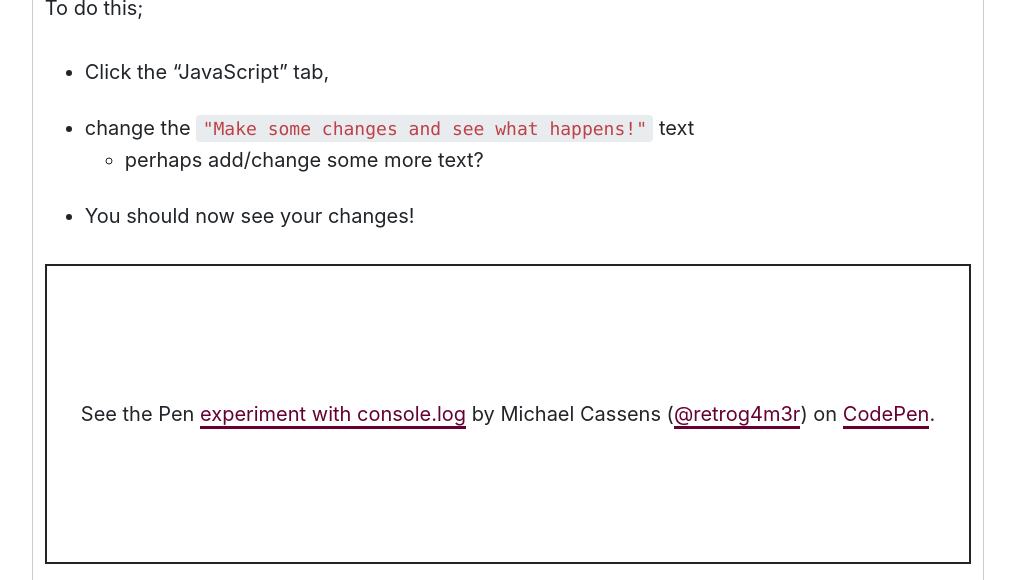
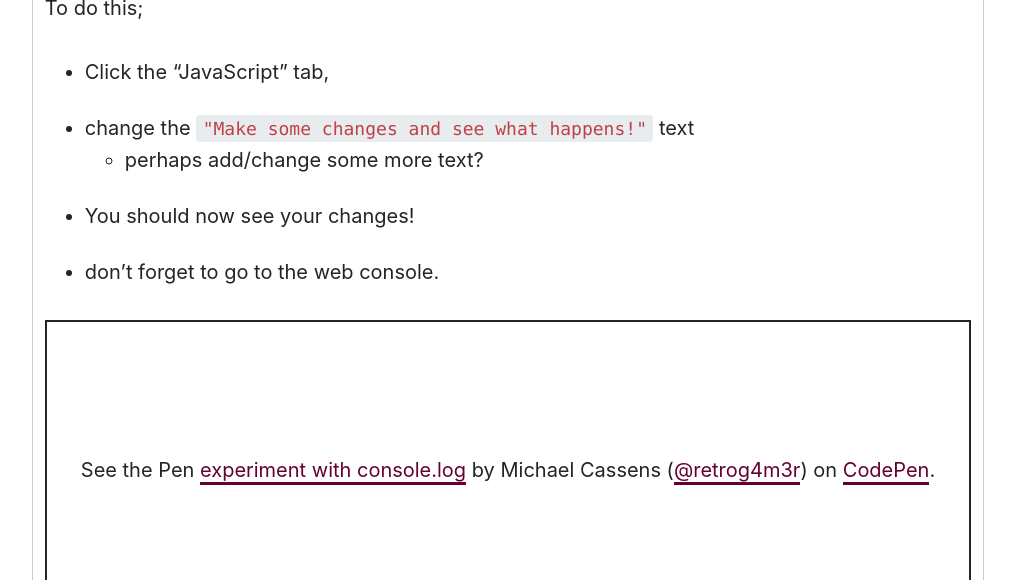
Before and after one commit to Montana-Media-Arts/441-web-tech-Spring2022-course, a Jekyll site: the page built from modules/week-2/_posts/2010-01-05-code-on-the-site.md, in a window 1280 px wide and 900 px high, scrolled down 1001 px, cut to the strip 0-580 px from the top of the window. Shown: the whole strip, without its empty margins (132-1147 px from the left). Built offline with Jekyll 4.4.1, drawn with Linux system fonts in a browser that asks for light colours; nearby versions of some CDN libraries; a script that is not in the unit is left out; comment, search, counter and statistics services are not loaded.

Commit message:
Update 2010-01-05-code-on-the-site.md

```diff
--- a/modules/week-2/_posts/2010-01-05-code-on-the-site.md
+++ b/modules/week-2/_posts/2010-01-05-code-on-the-site.md
@@ -27,6 +27,7 @@ To do this;
 - change the `"Make some changes and see what happens!"` text
     - perhaps add/change some more text?
 - You should now see your changes!
+- don't forget to go to the web console.
 
 
 <p class="codepen" data-height="600" data-theme-id="dark" data-default-tab="js,result" data-slug-hash="oNGRqpz" data-editable="true" data-user="retrog4m3r" style="height: 300px; box-sizing: border-box; display: flex; align-items: center; justify-content: center; border: 2px solid; margin: 1em 0; padding: 1em;">
@@ -40,7 +41,7 @@ To do this;
 </div>
 <div id="links" class="tabcontent" >
 <div class="tabhtml" markdown="1">
-# Code Links
+## Code Links
 
 Below are some code examples
 
```
